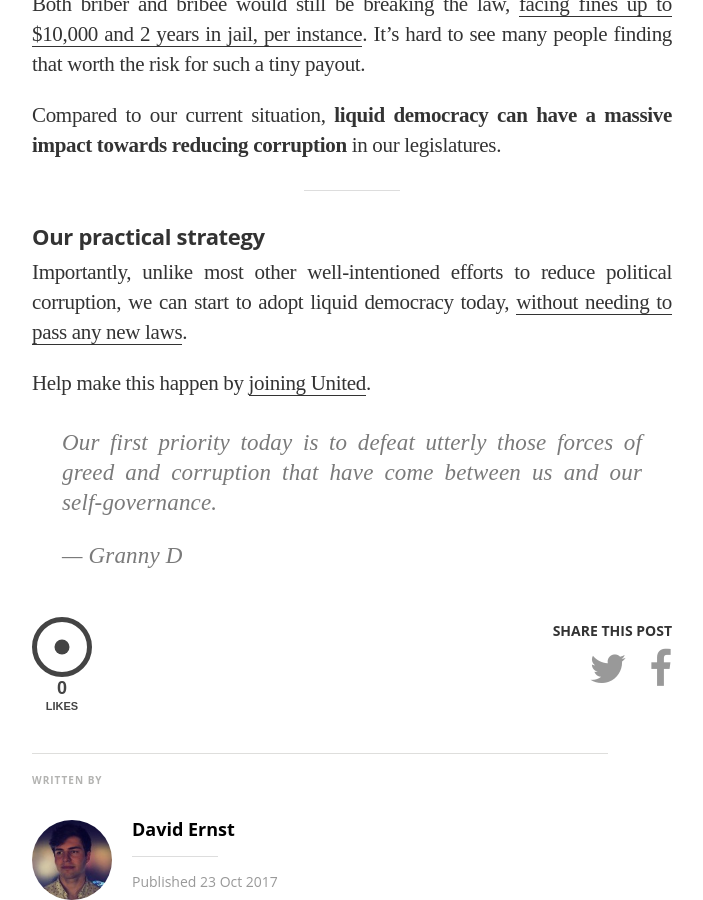
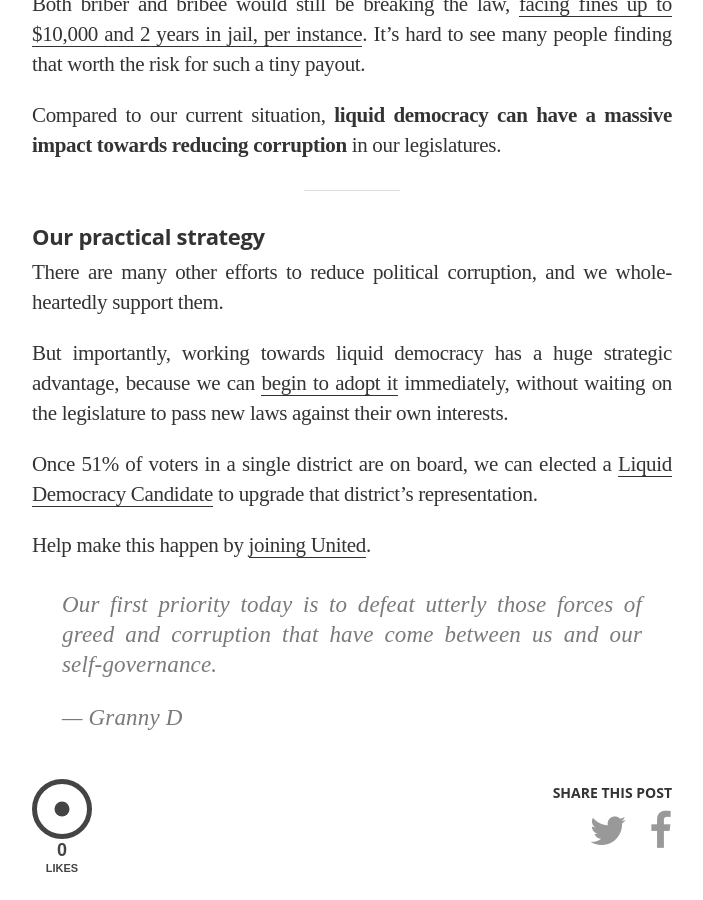
Before and after one commit to voteliquid/blog, a Jekyll site: the page built from _posts/2017-10-23-democracy-vs-corruption.md, in a window 1280 px wide and 900 px high, scrolled down 4062 px. Shown: the whole window, without its empty margins (288-991 px from the left). Built offline with Jekyll 4.4.1, drawn with Linux system fonts in a browser that asks for light colours; nearby versions of some CDN libraries; some web fonts are replaced; some of the changed text lies outside the part shown.

Commit message:
Tweak conclusion to 'Corruption' post

```diff
--- a/_posts/2017-10-23-democracy-vs-corruption.md
+++ b/_posts/2017-10-23-democracy-vs-corruption.md
@@ -90,7 +90,11 @@ Compared to our current situation, **liquid democracy can have a massive impact
 
 #### Our practical strategy
 
-Importantly, unlike most other well-intentioned efforts to reduce political corruption, we can start to adopt liquid democracy today, [without needing to pass any new laws](/2017/11/06/announcing-united-vote/).
+There are many other efforts to reduce political corruption, and we whole-heartedly support them.
+
+But importantly, working towards liquid democracy has a huge strategic advantage, because we can [begin to adopt it](/2017/11/06/announcing-united-vote/) immediately, without waiting on the legislature to pass new laws against their own interests.
+
+Once 51% of voters in a single district are on board, we can elected a [Liquid Democracy Candidate](/2017/07/04/running-liquid-democracy-candidates/) to upgrade that district's representation.
 
 Help make this happen by [joining United](https://united.vote/join).
 
```
Also changed, not shown: other parts of _posts/2017-10-23-democracy-vs-corruption.md (+1 -1 lines), _posts/2017-07-04-running-liquid-democracy-candidates.md (+1 -3 lines).
